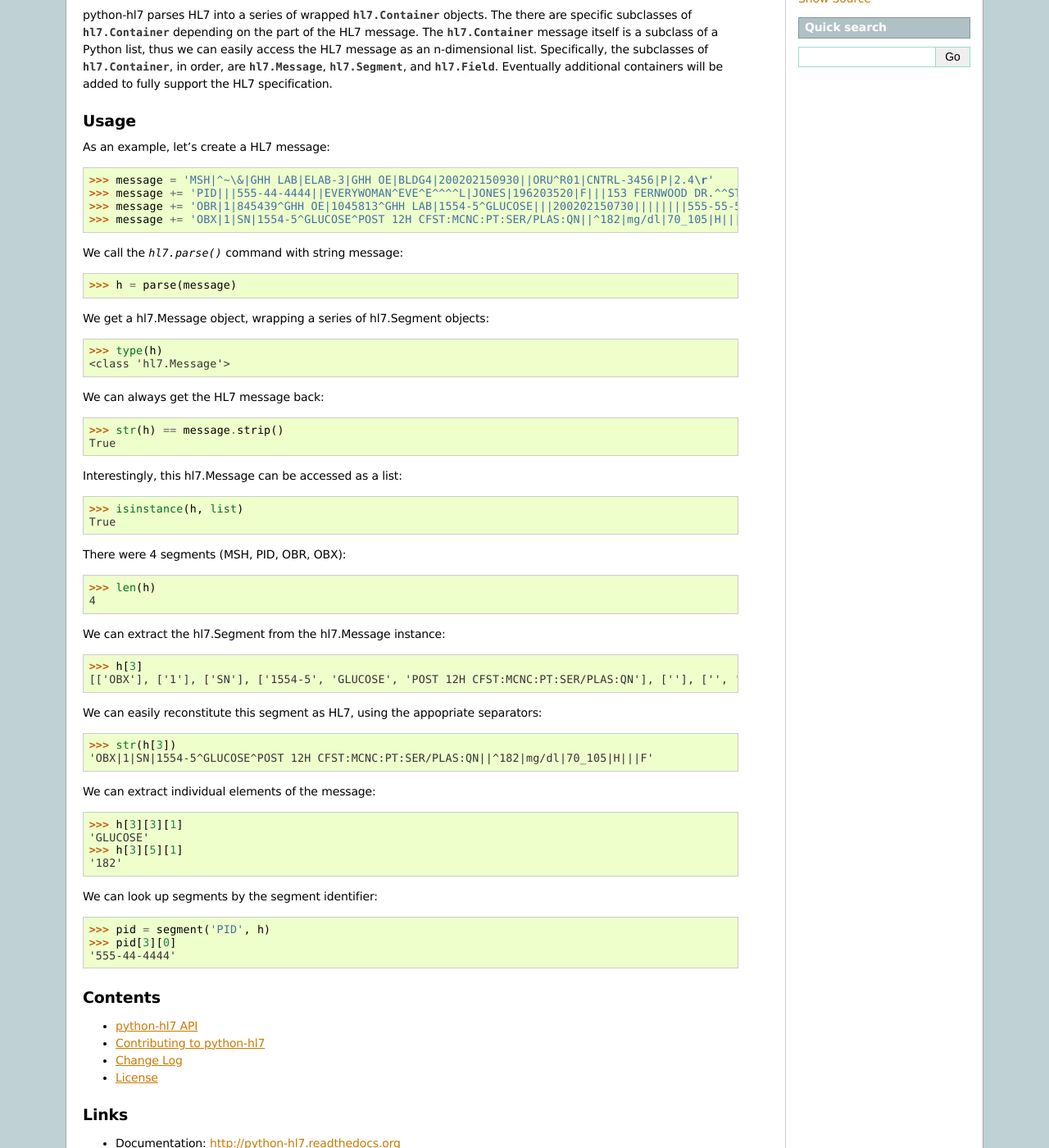
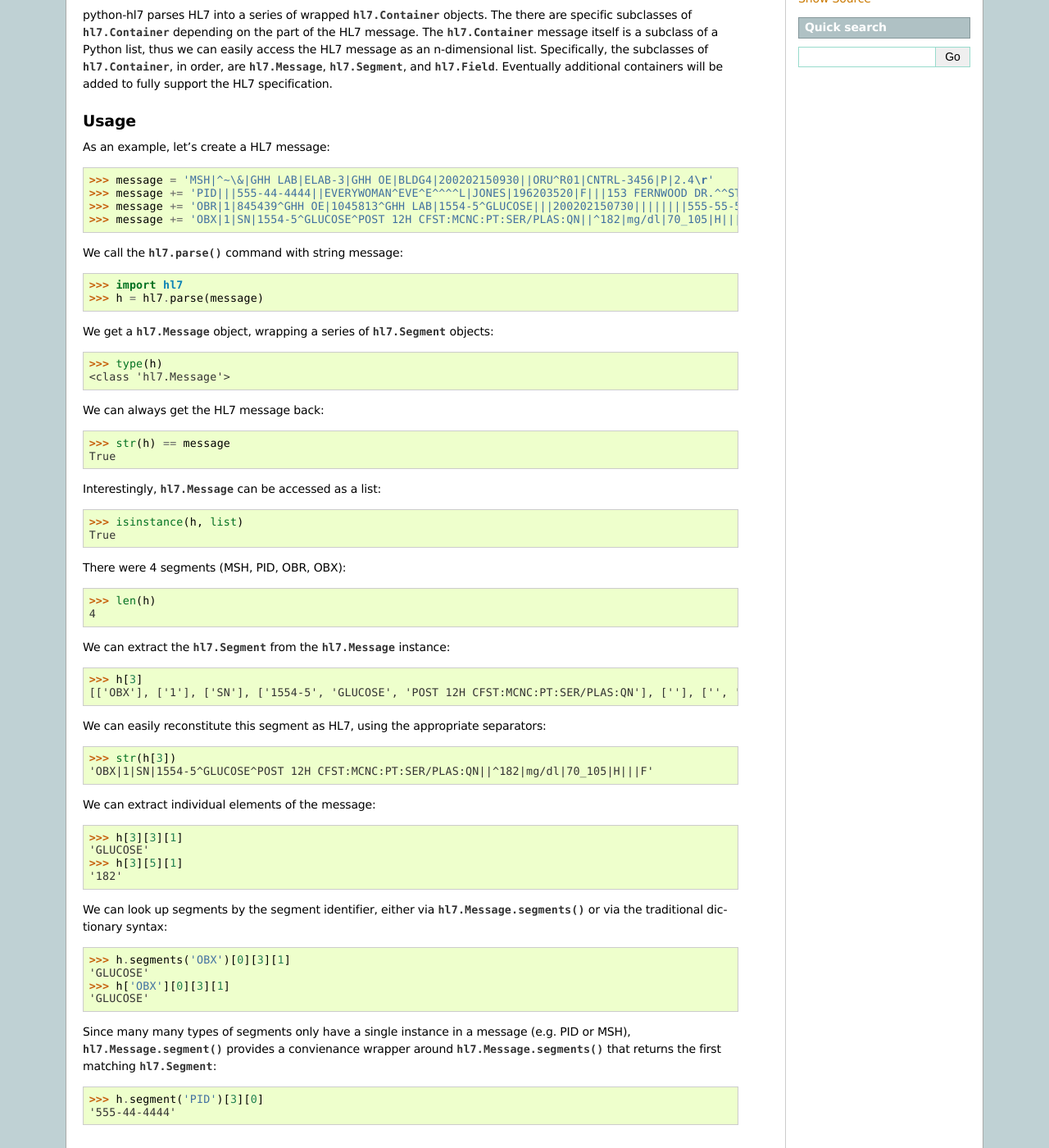
Before and after one commit to johnpaulett/python-hl7, a Sphinx documentation site: the page built from docs/index.rst, in a window 1280 px wide and 1400 px high, scrolled down 306 px. Shown: the whole window at 82% size. Built offline with Sphinx 7.4.7, drawn with Linux system fonts in a browser that asks for light colours.

```diff
--- a/docs/index.rst
+++ b/docs/index.rst
@@ -32,62 +32,96 @@ the HL7 specification.
 Usage
 -----
 
-As an example, let's create a HL7 message::
+As an example, let's create a HL7 message:
+
+.. doctest::
 
     >>> message = 'MSH|^~\&|GHH LAB|ELAB-3|GHH OE|BLDG4|200202150930||ORU^R01|CNTRL-3456|P|2.4\r'
     >>> message += 'PID|||555-44-4444||EVERYWOMAN^EVE^E^^^^L|JONES|196203520|F|||153 FERNWOOD DR.^^STATESVILLE^OH^35292||(206)3345232|(206)752-121||||AC555444444||67-A4335^OH^20030520\r'
     >>> message += 'OBR|1|845439^GHH OE|1045813^GHH LAB|1554-5^GLUCOSE|||200202150730||||||||555-55-5555^PRIMARY^PATRICIA P^^^^MD^^LEVEL SEVEN HEALTHCARE, INC.|||||||||F||||||444-44-4444^HIPPOCRATES^HOWARD H^^^^MD\r'
-    >>> message += 'OBX|1|SN|1554-5^GLUCOSE^POST 12H CFST:MCNC:PT:SER/PLAS:QN||^182|mg/dl|70_105|H|||F\r'
+    >>> message += 'OBX|1|SN|1554-5^GLUCOSE^POST 12H CFST:MCNC:PT:SER/PLAS:QN||^182|mg/dl|70_105|H|||F'
 
-We call the `hl7.parse()` command with string message::
+We call the :py:func:`hl7.parse` command with string message:
 
-    >>> h = parse(message)
+.. doctest::
 
-We get a hl7.Message object, wrapping a series of hl7.Segment
-objects::
+    >>> import hl7
+    >>> h = hl7.parse(message)
+
+We get a :py:class:`hl7.Message` object, wrapping a series of
+:py:class:`hl7.Segment` objects:
+
+.. doctest::
 
     >>> type(h)
     <class 'hl7.Message'>
 
-We can always get the HL7 message back::
+We can always get the HL7 message back:
 
-    >>> str(h) == message.strip()
+.. doctest::
+
+    >>> str(h) == message
     True
 
-Interestingly, this hl7.Message can be accessed as a list::
+Interestingly, :py:class:`hl7.Message` can be accessed as a list:
+
+.. doctest::
 
     >>> isinstance(h, list)
     True
 
 There were 4 segments (MSH, PID, OBR, OBX):
 
+.. doctest::
+
     >>> len(h)
     4
 
-We can extract the hl7.Segment from the hl7.Message instance::
+We can extract the :py:class:`hl7.Segment` from the
+:py:class:`hl7.Message` instance:
+
+.. doctest::
 
     >>> h[3]
     [['OBX'], ['1'], ['SN'], ['1554-5', 'GLUCOSE', 'POST 12H CFST:MCNC:PT:SER/PLAS:QN'], [''], ['', '182'], ['mg/dl'], ['70_105'], ['H'], [''], [''], ['F']]
 
 We can easily reconstitute this segment as HL7, using the
-appopriate separators::
+appropriate separators:
+
+.. doctest::
 
     >>> str(h[3])
     'OBX|1|SN|1554-5^GLUCOSE^POST 12H CFST:MCNC:PT:SER/PLAS:QN||^182|mg/dl|70_105|H|||F'
 
-We can extract individual elements of the message::
+We can extract individual elements of the message:
+
+.. doctest::
 
     >>> h[3][3][1]
     'GLUCOSE'
     >>> h[3][5][1]
     '182'
 
-We can look up segments by the segment identifier::
+We can look up segments by the segment identifier, either via
+:py:meth:`hl7.Message.segments` or via the traditional dictionary
+syntax:
 
-    >>> pid = segment('PID', h)
-    >>> pid[3][0]
+.. doctest::
+
+    >>> h.segments('OBX')[0][3][1]
+    'GLUCOSE'
+    >>> h['OBX'][0][3][1]
+    'GLUCOSE'
+
+Since many many types of segments only have a single instance in a message
+(e.g. PID or MSH), :py:meth:`hl7.Message.segment` provides a convienance
+wrapper around :py:meth:`hl7.Message.segments` that returns the first matching
+:py:class:`hl7.Segment`:
+
+.. doctest::
+
+    >>> h.segment('PID')[3][0]
     '555-44-4444'
-
 
 Contents
 --------
```
Also changed, not shown: docs/api.rst (+9 -4 lines), docs/changelog.rst (+7 -0 lines), docs/contribute.rst (+13 -2 lines), hl7/__init__.py (+7 -6 lines).
